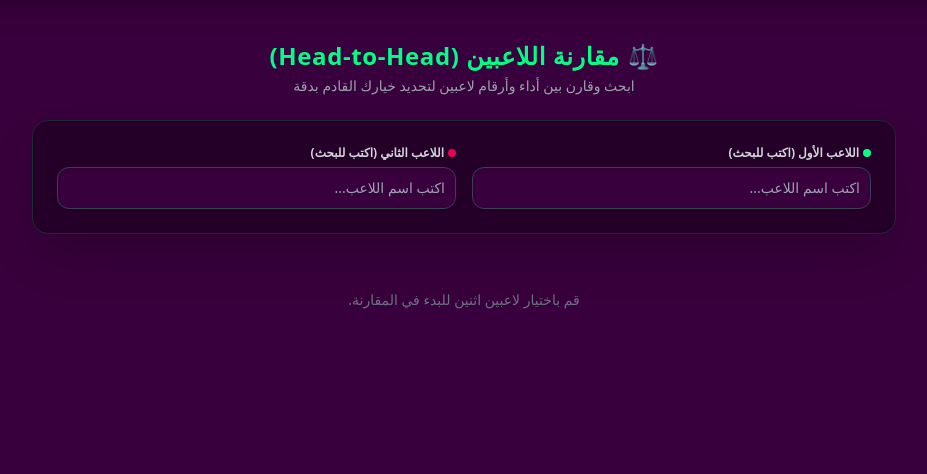
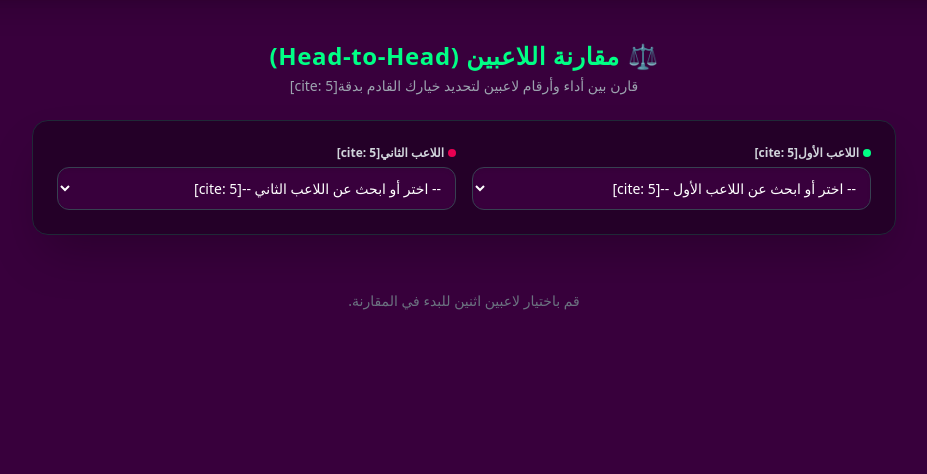
Before and after one commit to salehmohamed19/fantasy-league, a Django app: template fantasy/templates/fantasy/compare.html in a window 1280 px wide. Shown: the part 76-550 px from the top of the page, without its empty margins (176-1103 px from the left). Run offline with Django 3.2, Linux system fonts and the light colour scheme; the template is opened without the code that fills it, so the values that code supplies are empty; parts of the project's set-up code (start-up, migrations or seed data) failed here and were passed over; some libraries are stand-ins or nearby versions.

Commit message:
add new page for view player spececcصصب

```diff
--- a/fantasy/templates/fantasy/compare.html
+++ b/fantasy/templates/fantasy/compare.html
@@ -10,57 +10,47 @@
             <span>⚖️</span>
             <span>مقارنة اللاعبين (Head-to-Head)</span>
         </h2>
-        <p class="text-xs sm:text-sm text-gray-400 mt-1">ابحث وقارن بين أداء وأرقام لاعبين لتحديد خيارك القادم بدقة</p>
+        <p class="text-xs sm:text-sm text-gray-400 mt-1">قارن بين أداء وأرقام لاعبين لتحديد خيارك القادم بدقة[cite: 5]</p>
     </div>
 
     <!-- بطاقة اختيار اللاعبين والبحث -->
-    <div class="bg-[#240028] border border-gray-800 rounded-2xl p-4 sm:p-6 shadow-2xl mb-6 relative">
-        <form id="compare-form" hx-get="{% url 'compare_players' %}" hx-target="#comparison-results" hx-swap="innerHTML" class="grid grid-cols-1 sm:grid-cols-2 gap-4">
+    <div class="bg-[#240028] border border-gray-800 rounded-2xl p-4 sm:p-6 shadow-2xl mb-6">
+        <form hx-get="{% url 'compare_players' %}" hx-target="#comparison-results" hx-swap="innerHTML" class="grid grid-cols-1 sm:grid-cols-2 gap-4">
 
-            <!-- بحث واختيار اللاعب الأول -->
+            <!-- اختيار اللاعب الأول -->
             <div>
                 <label class="block text-xs font-bold text-gray-300 mb-1.5 flex items-center gap-1">
-                    <span class="w-2 h-2 rounded-full bg-plGreen"></span> اللاعب الأول (اكتب للبحث)
+                    <span class="w-2 h-2 rounded-full bg-plGreen"></span> اللاعب الأول[cite: 5]
                 </label>
-
-                <!-- حقل الإدخال النصي المرتبط بقائمة البيانات -->
-                <input type="text" name="player1_name" list="players-list-1" placeholder="اكتب اسم اللاعب..."
-                       class="w-full bg-plDark text-white border border-gray-700 focus:border-plGreen text-xs sm:text-sm rounded-xl p-2.5 outline-none transition shadow-inner"
-                       onchange="updatePlayerId(this, 'player1-hidden-input', 'compare-form')">
-
-                <!-- حقل مخفي يحمل الـ ID الفعلي لإرساله للـ View -->
-                <input type="hidden" id="player1-hidden-input" name="player1" value="{{ selected_p1_id|default:'' }}">
-
-                <datalist id="players-list-1">
+                <select name="player1" onchange="this.form.requestSubmit()"
+                        class="w-full bg-plDark text-white border border-gray-700 focus:border-plGreen text-xs sm:text-sm rounded-xl p-2.5 outline-none cursor-pointer transition shadow-inner">
+                    <option value="">-- اختر أو ابحث عن اللاعب الأول --[cite: 5]</option>
                     {% for player in all_players %}
-                        <option data-id="{{ player.id }}" value="{{ player.name }} ({{ player.team.name }}) - {{ player.price }}M">
+                        <option value="{{ player.id }}" {% if player.id == selected_p1_id %}selected{% endif %}>
+                            {{ player.name }} | {{ player.team.name }} ({{ player.price }}M)[cite: 5]
+                        </option>
                     {% endfor %}
-                </datalist>
+                </select>
             </div>
 
-            <!-- بحث واختيار اللاعب الثاني -->
+            <!-- اختيار اللاعب الثاني -->
             <div>
                 <label class="block text-xs font-bold text-gray-300 mb-1.5 flex items-center gap-1">
-                    <span class="w-2 h-2 rounded-full bg-plPink"></span> اللاعب الثاني (اكتب للبحث)
+                    <span class="w-2 h-2 rounded-full bg-plPink"></span> اللاعب الثاني[cite: 5]
                 </label>
-
-                <!-- حقل الإدخال النصي -->
-                <input type="text" name="player2_name" list="players-list-2" placeholder="اكتب اسم اللاعب..."
-                       class="w-full bg-plDark text-white border border-gray-700 focus:border-plPink text-xs sm:text-sm rounded-xl p-2.5 outline-none transition shadow-inner"
-                       onchange="updatePlayerId(this, 'player2-hidden-input', 'compare-form')">
-
-                <!-- حقل مخفي يحمل الـ ID -->
-                <input type="hidden" id="player2-hidden-input" name="player2" value="{{ selected_p2_id|default:'' }}">
-
-                <datalist id="players-list-2">
+                <select name="player2" onchange="this.form.requestSubmit()"
+                        class="w-full bg-plDark text-white border border-gray-700 focus:border-plPink text-xs sm:text-sm rounded-xl p-2.5 outline-none cursor-pointer transition shadow-inner">
+                    <option value="">-- اختر أو ابحث عن اللاعب الثاني --[cite: 5]</option>
                     {% for player in all_players %}
-                        <option data-id="{{ player.id }}" value="{{ player.name }} ({{ player.team.name }}) - {{ player.price }}M">
+                        <option value="{{ player.id }}" {% if player.id == selected_p2_id %}selected{% endif %}>
+                            {{ player.name }} | {{ player.team.name }} ({{ player.price }}M)[cite: 5]
+                        </option>
                     {% endfor %}
-                </datalist>
+                </select>
             </div>
         </form>
 
-        <!-- زر إعادة الضبط السريع -->
+        <!-- زر إعادة الضبط -->
         {% if selected_p1_id or selected_p2_id %}
         <div class="flex justify-center mt-4 pt-3 border-t border-gray-800/60">
             <a href="{% url 'compare_players' %}" class="text-xs font-bold text-gray-400 hover:text-plPink transition flex items-center gap-1 bg-plDark px-3 py-1.5 rounded-lg border border-gray-800">
@@ -77,46 +67,4 @@
     </div>
 
 </div>
-
-<!-- JavaScript بسيط لربط النص المكتوب بالـ ID الفعلي وإرسال الفورم تلقائياً عبر HTMX -->
-<script>
-function updatePlayerId(inputElement, hiddenInputId, formId) {
-    const val = inputElement.value;
-    const datalistId = inputElement.getAttribute('list');
-    const options = document.getElementById(datalistId).options;
-
-    let matchedId = '';
-    for (let opt of options) {
-        if (opt.value === val) {
-            // استخراج الـ ID من خلال مطابقة النص
-            // أو يمكننا استخدام طريقة أسهل بالبحث عن اسم اللاعب ضمن الخيارات
-            break;
-        }
-    }
-
-    // طريقة ذكية لاستخلاص الـ ID المعين من خيارات الـ Datalist عبر الـ loop
-    for (let i = 0; i < options.length; i++) {
-        if (options[i].value === val) {
-            // بما أننا نضع القيمة كاملة في الـ value، سنقوم بمطابقتها أو تسهيلها بربط الـ ID مباشرة
-            // سنستعمل الأداة البديلة أدناه للبحث في المصفوفة الفعلية عبر الـ datalist options
-        }
-    }
-}
-</script>
-<script>
-    // تحديث دقيق لربط الـ datalist بالـ hidden input تلقائياً
-    document.querySelectorAll('input[list]').forEach(input => {
-        input.addEventListener('input', function(e) {
-            let list = this.getAttribute('list');
-            let options = document.getElementById(list).options;
-            let hiddenInputId = this.id === 'player1_name' ? 'player1-hidden-input' : 'player2-hidden-input';
-            // للتبسيط الأفضل، سنحول الحقل إلى طريقة Select مبسطة مع بحث مدمج أو استخدام كود مطابقة الـ value
-            for (let option of options) {
-                if (option.value === this.value) {
-                    // لو طابق النص تماماً، نحفظ الـ ID (يمكننا تضمين الـ ID في الـ text أو عبر خاصية)
-                }
-            }
-        });
-    });
-</script>
 {% endblock %}
```
